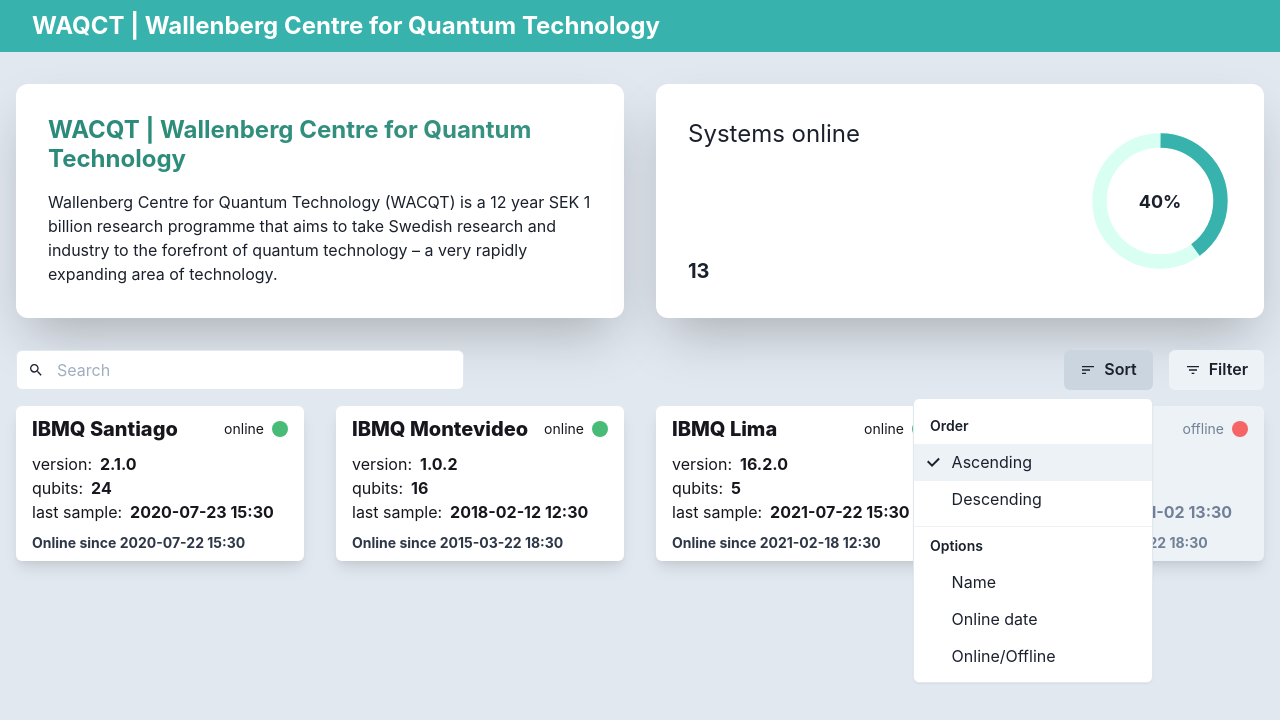
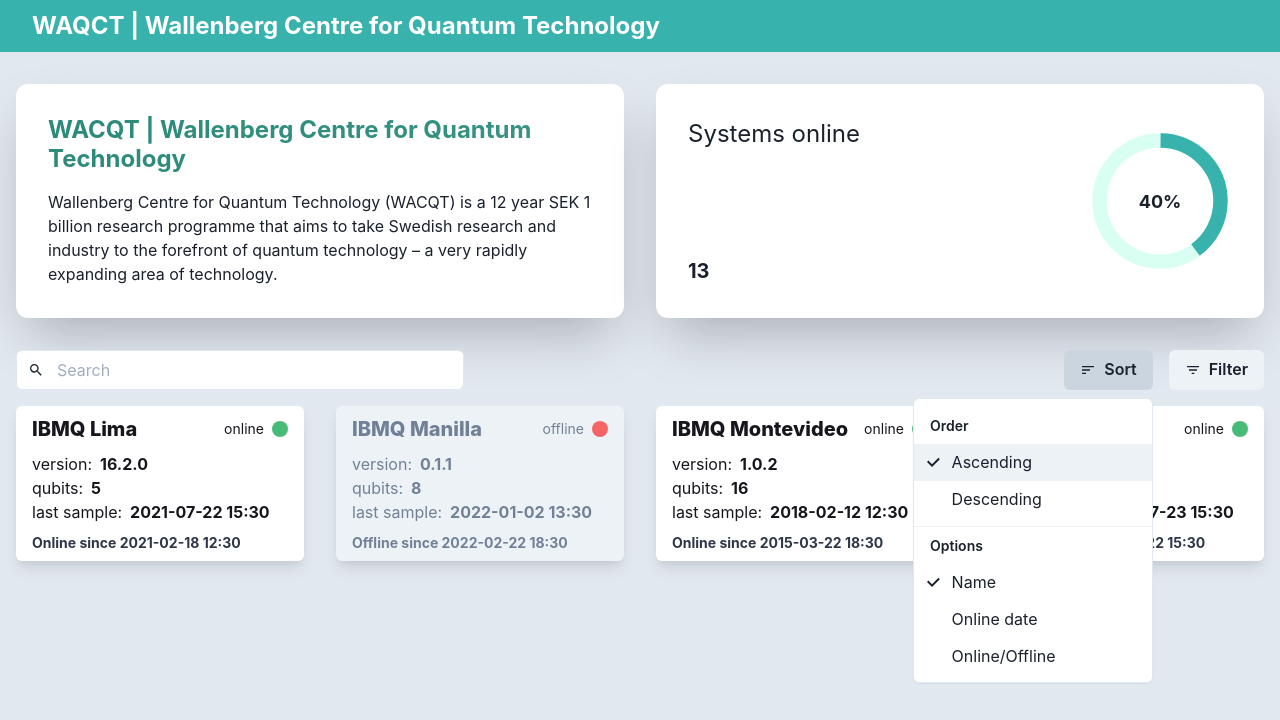
Before and after one commit to axean/tergite-frontend, a Next.js app: page / in a window 1280 px wide. Both pictures are taken after a click on the button "Sort". Shown: the top 720 px of the page. Built offline with nearby package versions, Linux system fonts and the light colour scheme.

Commit message:
added search, sort, and filter functionality

```diff
--- a/src/components/Filter.tsx
+++ b/src/components/Filter.tsx
@@ -7,16 +7,27 @@ import {
 	MenuList,
 	MenuOptionGroup
 } from '@chakra-ui/react';
-import React from 'react';
+import React, { memo } from 'react';
 import { MdOutlineFilterList } from 'react-icons/md';
-const Filter = () => {
+
+interface FilterMenuProps {
+	filter: string[];
+	setFilter: React.Dispatch<React.SetStateAction<string[]>>;
+}
+const Filter: React.FC<FilterMenuProps> = ({ filter, setFilter }) => {
 	return (
 		<Menu closeOnSelect={false}>
 			<MenuButton as={Button} leftIcon={<Icon as={MdOutlineFilterList} />}>
 				Filter
 			</MenuButton>
 			<MenuList minWidth='240px'>
-				<MenuOptionGroup title='Filters' type='checkbox'>
+				<MenuOptionGroup
+					title='Filters'
+					type='checkbox'
+					defaultValue={filter}
+					value={filter}
+					onChange={(e) => setFilter(e as string[])}
+				>
 					<MenuItemOption value='online'>Online</MenuItemOption>
 					<MenuItemOption value='offline'>Offline</MenuItemOption>
 					<MenuItemOption value='other'>Other</MenuItemOption>
@@ -26,4 +37,4 @@ const Filter = () => {
 	);
 };
 
-export default Filter;
+export default memo(Filter);
--- a/src/components/GridBackends.tsx
+++ b/src/components/GridBackends.tsx
@@ -1,16 +1,16 @@
 import { SimpleGrid, Flex, Box, Text } from '@chakra-ui/react';
-import React from 'react';
+import React, { memo } from 'react';
 import NextLink from 'next/link';
-interface CardBackendProps {
+export interface CardBackendProps {
 	name: string;
 	version: string;
 	qubits: number;
 	status: 'online' | 'offline';
 	lastSample: string;
-	onlineSince?: string;
-	offlineSince?: string;
+	onlineSince: string;
+	offlineSince: string;
 }
-const CardBackend = ({
+const CardBackend: React.FC<CardBackendProps> = ({
 	name,
 	version,
 	qubits,
@@ -18,7 +18,7 @@ const CardBackend = ({
 	status,
 	onlineSince,
 	offlineSince
-}: CardBackendProps) => {
+}) => {
 	const isOnline = status === 'online';
 	return (
 		<NextLink href='/detail/'>
@@ -85,10 +85,10 @@ const CardBackend = ({
 	);
 };
 
-interface GridBackendsProps {
+export interface GridBackendsProps {
 	backends: CardBackendProps[];
 }
-const GridBackends = ({ backends }: GridBackendsProps) => {
+const GridBackends: React.FC<GridBackendsProps> = ({ backends }) => {
 	return (
 		<SimpleGrid columns={4} gap='8'>
 			{backends.map((backend, index) => (
@@ -97,41 +97,5 @@ const GridBackends = ({ backends }: GridBackendsProps) => {
 		</SimpleGrid>
 	);
 };
-GridBackends.defaultProps = {
-	backends: [
-		{
-			name: 'IBMQ Santiago',
-			version: '2.1.0',
-			qubits: 24,
-			status: 'online',
-			lastSample: '2020-07-23 15:30',
-			onlineSince: '2020-07-22 15:30'
-		},
-		{
-			name: 'IBMQ Montevideo',
-			version: '1.0.2',
-			qubits: 16,
-			status: 'online',
-			lastSample: '2018-02-12 12:30',
-			onlineSince: '2015-03-22 18:30'
-		},
-		{
-			name: 'IBMQ Lima',
-			version: '16.2.0',
-			qubits: 5,
-			status: 'online',
-			lastSample: '2021-07-22 15:30',
-			onlineSince: '2021-02-18 12:30'
-		},
-		{
-			name: 'IBMQ Manilla',
-			version: '0.1.1',
-			qubits: 8,
-			status: 'offline',
-			lastSample: '2022-01-02 13:30',
-			offlineSince: '2022-02-22 18:30'
-		}
-	]
-};
 
-export default GridBackends;
+export default memo(GridBackends);
--- a/src/components/Searchbar.tsx
+++ b/src/components/Searchbar.tsx
@@ -1,16 +1,27 @@
 import { Icon, Input, InputGroup, InputLeftElement } from '@chakra-ui/react';
-import React from 'react';
+import React, { memo } from 'react';
 import { MdOutlineSearch } from 'react-icons/md';
-const SearchBar = () => {
+
+interface SearchBarProps {
+	search: string;
+	setSearch: React.Dispatch<React.SetStateAction<string>>;
+}
+const SearchBar: React.FC<SearchBarProps> = ({ search, setSearch }) => {
 	//TODO: add the actual search functionalitity
 	return (
 		<InputGroup w='md'>
 			<InputLeftElement pointerEvents='none'>
 				<Icon as={MdOutlineSearch} />
 			</InputLeftElement>
-			<Input type='text' placeholder='Search' backgroundColor='#FFFFFF' />
+			<Input
+				type='text'
+				placeholder='Search'
+				backgroundColor='#FFFFFF'
+				onChange={(e) => setSearch(e.target.value)}
+				value={search}
+			/>
 		</InputGroup>
 	);
 };
 
-export default SearchBar;
+export default memo(SearchBar);
--- a/src/components/Sort.tsx
+++ b/src/components/Sort.tsx
@@ -6,33 +6,50 @@ import {
 	MenuItemOption,
 	MenuList,
 	MenuOptionGroup,
-	Button
+	Button,
+	OrderedList
 } from '@chakra-ui/react';
-import React from 'react';
+import React, { memo } from 'react';
 
 import { MdOutlineSort } from 'react-icons/md';
 
 //name, online date, online or offline status
-const Sort = () => {
+interface SortMenuProps {
+	sort: { order: string; option: string };
+	setSort: React.Dispatch<React.SetStateAction<{ order: string; option: string }>>;
+}
+const Sort: React.FC<SortMenuProps> = ({ sort: { order, option }, setSort }) => {
 	return (
 		<Menu closeOnSelect={false}>
 			<MenuButton as={Button} leftIcon={<MdOutlineSort />}>
 				Sort
 			</MenuButton>
 			<MenuList minWidth='240px'>
-				<MenuOptionGroup defaultValue='asc' title='Order' type='radio'>
+				<MenuOptionGroup
+					defaultValue={order}
+					value={order}
+					title='Order'
+					type='radio'
+					onChange={(e) => setSort({ order: e as string, option })}
+				>
 					<MenuItemOption value='asc'>Ascending</MenuItemOption>
 					<MenuItemOption value='desc'>Descending</MenuItemOption>
 				</MenuOptionGroup>
 				<MenuDivider />
-				<MenuOptionGroup title='Options' type='radio'>
+				<MenuOptionGroup
+					title='Options'
+					defaultValue={option}
+					value={option}
+					type='radio'
+					onChange={(e) => setSort({ order, option: e as string })}
+				>
 					<MenuItemOption value='name'>Name</MenuItemOption>
-					<MenuItemOption value='onlinedate'>Online date</MenuItemOption>
-					<MenuItemOption value='onlineoffline'>Online/Offline</MenuItemOption>
+					<MenuItemOption value='onlineSince'>Online date</MenuItemOption>
+					<MenuItemOption value='status'>Online/Offline</MenuItemOption>
 				</MenuOptionGroup>
 			</MenuList>
 		</Menu>
 	);
 };
 
-export default Sort;
+export default memo(Sort);
--- a/src/pages/index.tsx
+++ b/src/pages/index.tsx
@@ -1,12 +1,75 @@
 import { Flex, Box } from '@chakra-ui/react';
+import { useMemo, useState } from 'react';
 import CardStatus from '../components/CardStatus';
 import Filter from '../components/Filter';
-import GridBackends from '../components/GridBackends';
+import GridBackends, { CardBackendProps, GridBackendsProps } from '../components/GridBackends';
 import SearchBar from '../components/Searchbar';
 import Sort from '../components/Sort';
 import { WacqtInfoCard } from '../components/WacqtInfoCard';
 
-const Index = () => (
+const Index = () => {
+	const [search, setSearch] = useState('');
+	const [sort, setSort] = useState({ order: 'asc', option: 'name' });
+	const [filter, setFilter] = useState(['online', 'offline']);
+
+	const [backends, setBackends] = useState<CardBackendProps[]>([
+		{
+			name: 'IBMQ Santiago',
+			version: '2.1.0',
+			qubits: 24,
+			status: 'online',
+			lastSample: '2020-07-23 15:30',
+			onlineSince: '2020-07-22 15:30',
+			offlineSince: ''
+		},
+		{
+			name: 'IBMQ Montevideo',
+			version: '1.0.2',
+			qubits: 16,
+			status: 'online',
+			lastSample: '2018-02-12 12:30',
+			onlineSince: '2015-03-22 18:30',
+			offlineSince: ''
+		},
+		{
+			name: 'IBMQ Lima',
+			version: '16.2.0',
+			qubits: 5,
+			status: 'online',
+			lastSample: '2021-07-22 15:30',
+			onlineSince: '2021-02-18 12:30',
+			offlineSince: ''
+		},
+		{
+			name: 'IBMQ Manilla',
+			version: '0.1.1',
+			qubits: 8,
+			status: 'offline',
+			lastSample: '2022-01-02 13:30',
+			onlineSince: '',
+			offlineSince: '2022-02-22 18:30'
+		}
+	]);
+	const sortedBackends = useMemo(() => {
+		let filtered = backends.filter((backend) => filter.includes(backend.status));
+
+		let regex;
+		if (search.split('').length === 0) {
+			regex = new RegExp('^' + search, 'i');
+		} else {
+			regex = new RegExp(search, 'i');
+		}
+
+		filtered = filtered.filter(({ name }) => regex.test(name));
+		if (sort.order === 'asc') {
+			return filtered.sort((a, b) => a[sort.option].localeCompare(b[sort.option]));
+		} else {
+			return filtered.sort((a, b) => b[sort.option].localeCompare(a[sort.option]));
+		}
+	}, [search, sort.order, sort.option, backends, filter]);
+
+	console.log('index render');
+	return (
 		<>
 			<Flex gap='8' my='8' height='max-content'>
 				<Box flex='1'>
@@ -17,14 +80,15 @@ const Index = () => (
 				</Box>
 			</Flex>
 			<Flex justify='space-between' mb='4'>
-			<SearchBar />
+				<SearchBar search={search} setSearch={setSearch} />
 				<Flex gap='4'>
-				<Sort />
-				<Filter />
+					<Sort sort={sort} setSort={setSort} />
+					<Filter filter={filter} setFilter={setFilter} />
 				</Flex>
 			</Flex>
-		<GridBackends />
+			<GridBackends backends={sortedBackends} />
 		</>
 	);
+};
 
 export default Index;
```
Lines whose indentation alone changed are shown as unchanged.
